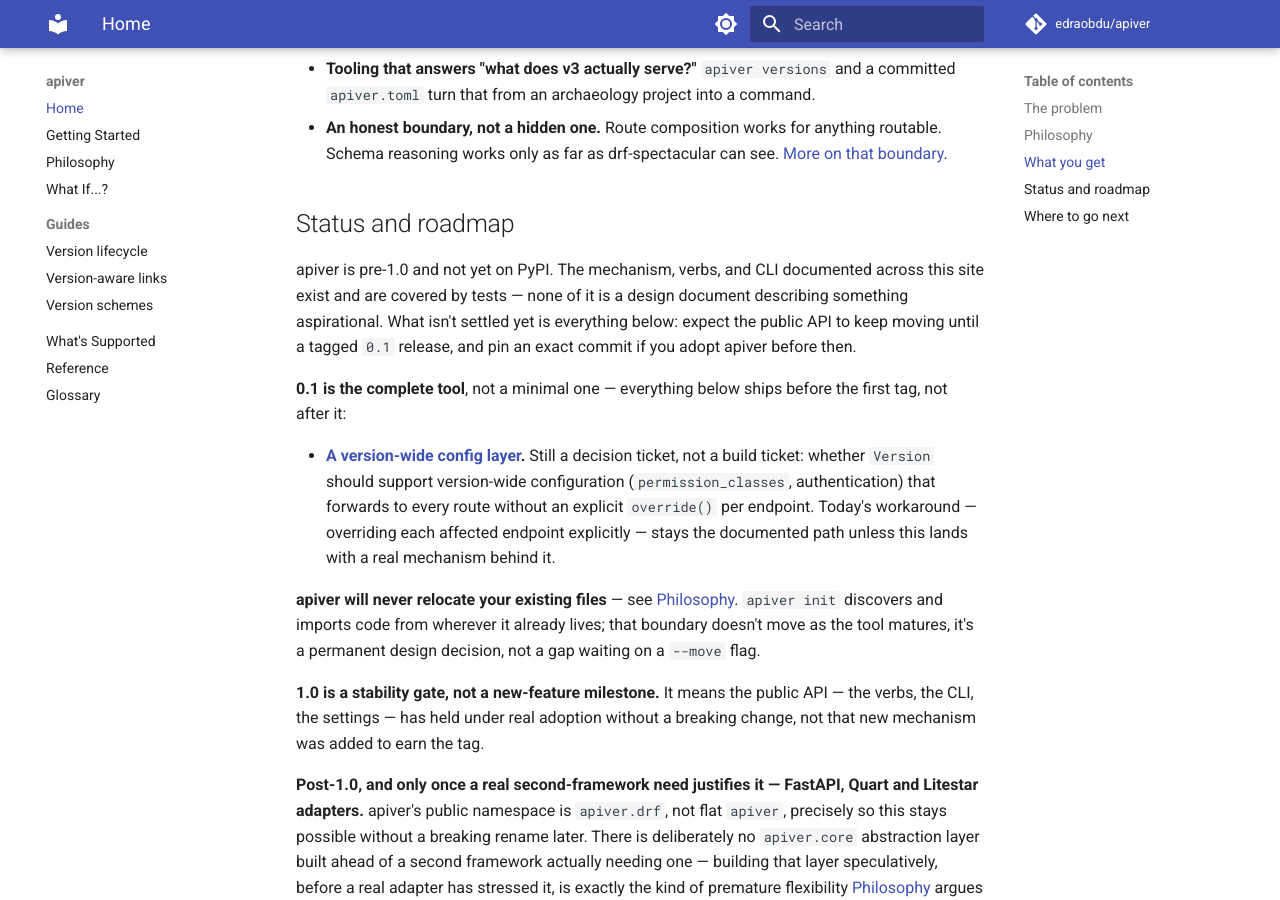
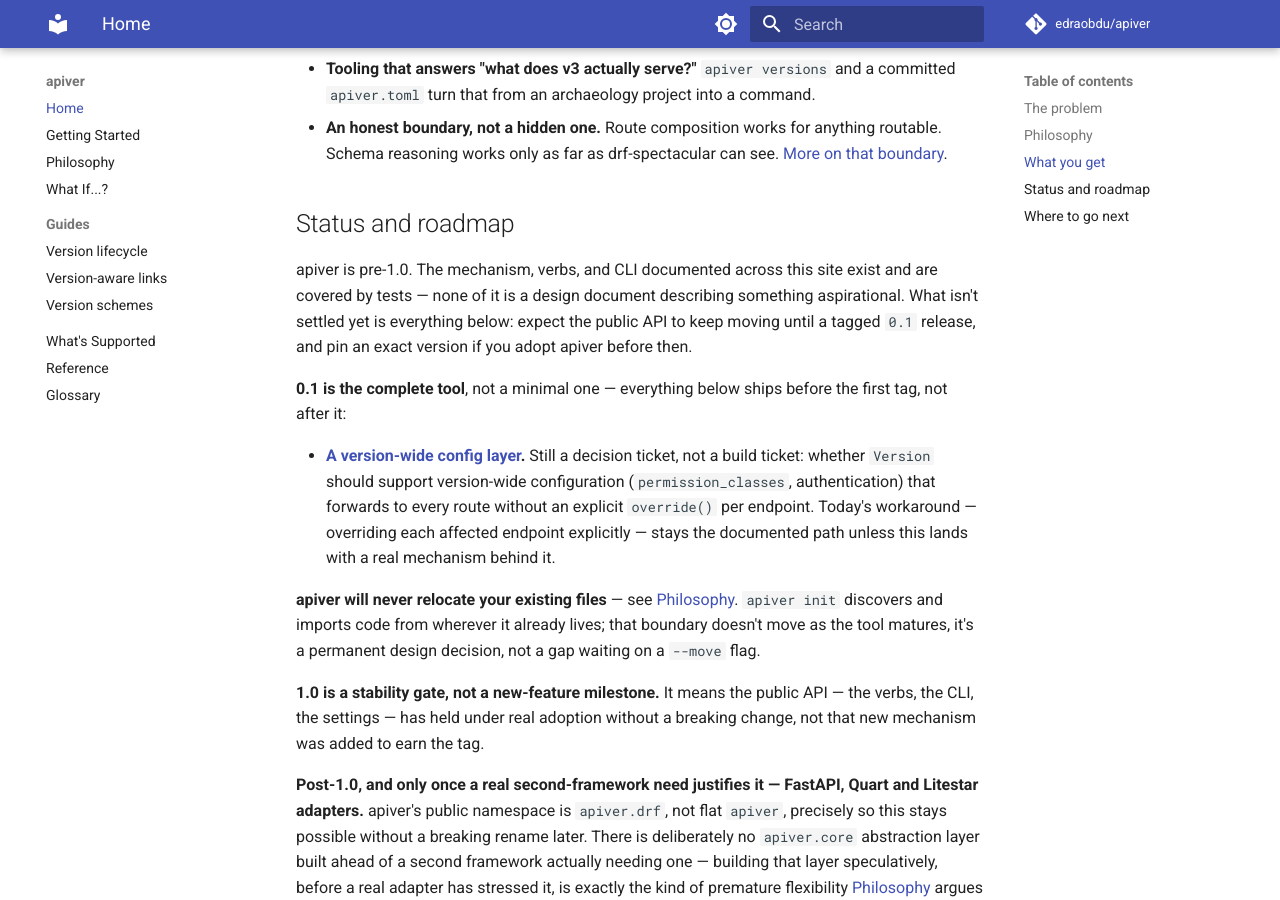
Before and after one commit to edraobdu/apiver, an MkDocs documentation site: the page built from docs/index.md, in a window 1280 px wide and 900 px high, scrolled down 2597 px. Built offline with MkDocs 1.6.1 and Material for MkDocs 9.7.7, drawn with Linux system fonts in a browser that asks for light colours; comment, search, counter and statistics services are not loaded.

Commit message:
build: bump version to 0.0.1 so PyPI treats it as a stable release
0.1.0.dev0 was flagged as a pre-release by PyPI's own versioning
rules, so it didn't show up as the default install target and the
pypi/pyversions badge couldn't resolve it. Also drop now-stale
"not on PyPI yet" language from the docs.

Co-Authored-By: Claude Sonnet 5 <noreply@anthropic.com>

```diff
--- a/docs/index.md
+++ b/docs/index.md
@@ -94,10 +94,10 @@ that's what makes squashing a long delta chain mechanical rather than risky.
 
 ## Status and roadmap
 
-apiver is pre-1.0 and not yet on PyPI. The mechanism, verbs, and CLI documented across this site exist
-and are covered by tests — none of it is a design document describing something aspirational. What
-isn't settled yet is everything below: expect the public API to keep moving until a tagged `0.1`
-release, and pin an exact commit if you adopt apiver before then.
+apiver is pre-1.0. The mechanism, verbs, and CLI documented across this site exist and are covered by
+tests — none of it is a design document describing something aspirational. What isn't settled yet is
+everything below: expect the public API to keep moving until a tagged `0.1` release, and pin an exact
+version if you adopt apiver before then.
 
 **0.1 is the complete tool**, not a minimal one — everything below ships before the first tag, not after
 it:
--- a/pyproject.toml
+++ b/pyproject.toml
@@ -1,6 +1,6 @@
 [project]
 name = "apiver"
-version = "0.1.0.dev0"
+version = "0.0.1"
 description = "Define API versions as deltas, not duplicates."
 requires-python = ">=3.12,<3.15"
 license = "MIT"
```
Also changed, not shown: README.md (+2 -2 lines), docs/getting-started.md (+1 -1 lines).
